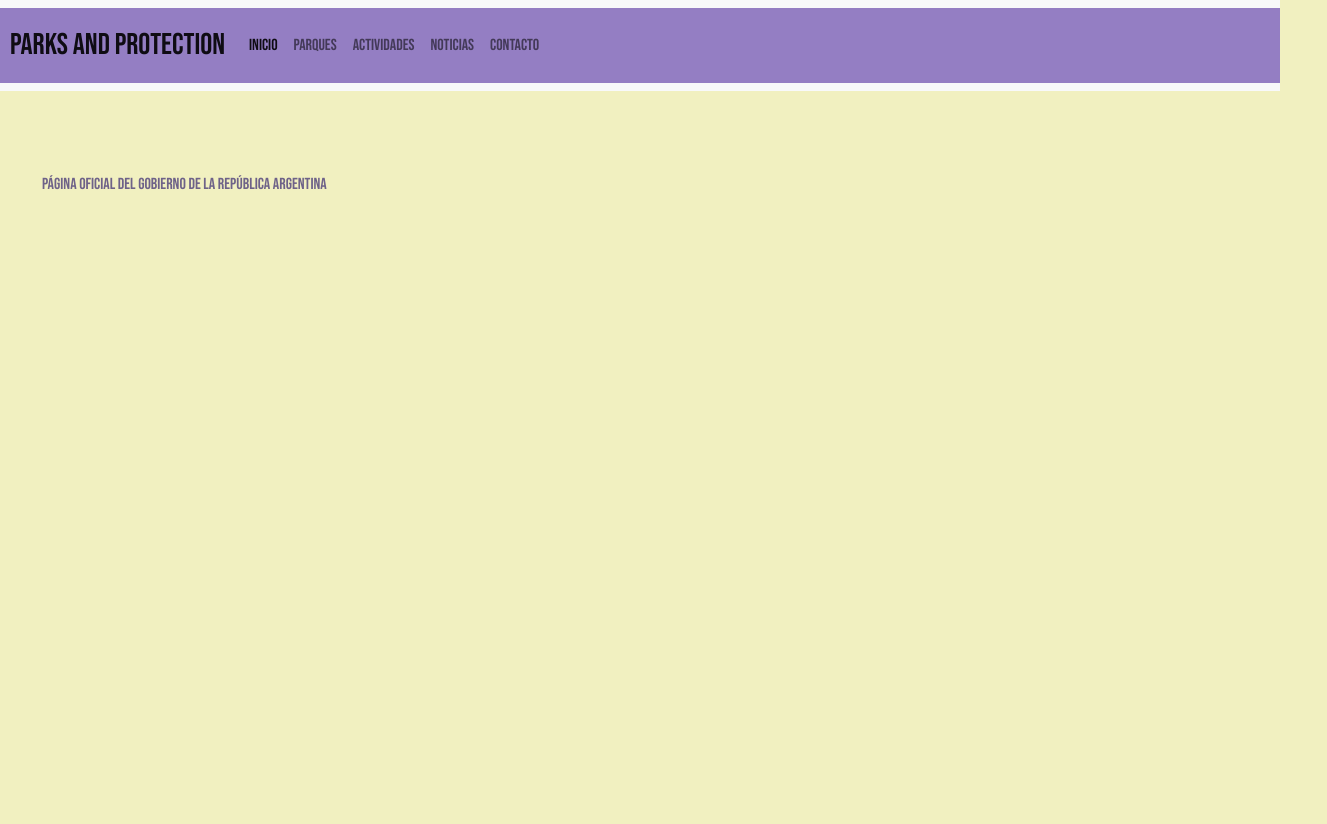
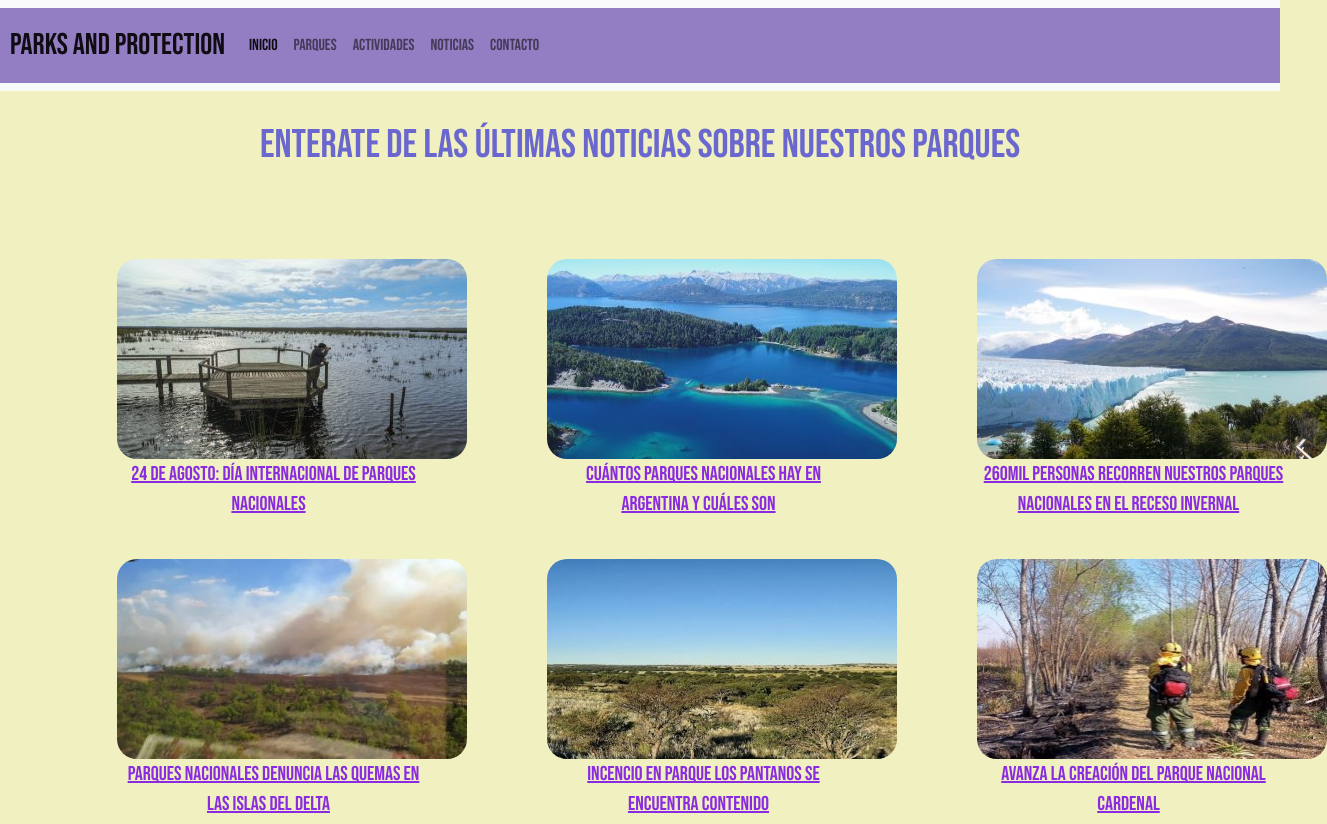
Before and after one commit to CarmelaSipowicz/proyectoCoder, a plain HTML site: page sections/noticias.html in a window 1280 px wide. Shown: the top 824 px of the page, 1327 px wide, since content can reach past the window. Before the commit the page ends 800 px from the top, so only its background shows below. Drawn offline with nearby package versions, Linux system fonts and the light colour scheme.

Commit message:
noticias

```diff
--- a/sass/_generales.scss
+++ b/sass/_generales.scss
@@ -4,5 +4,5 @@
 }
 
 body{
-    background-color: $color-fondo
+    background-color: #F1F0C0;
 }
--- /dev/null
+++ b/sass/_noticias.scss
@@ -0,0 +1,40 @@
+.Noticias{
+    display: grid;
+    grid-template-columns: 430px 430px 430px;
+    grid-template-rows: 300px 300px 300px;
+    padding: 40px;
+
+    .imagesNoticias{
+        @include flex-column-center;
+        padding: 5px ;
+        margin: 40px;
+        transition: all 2s;
+
+        &:hover{
+            transform: scale(1.2);
+        }
+
+        img{
+            width: 350px;
+            height: 200px;
+            border-radius: 20px
+        }
+        ul li{
+            list-style-type: none;
+            align-items: center;
+            text-align: center;
+
+            a{
+                padding: 5px;
+                font-family: 'Bebas Neue', cursive;;
+                font-size: 20px;
+                color: blueviolet;
+                text-decoration:underline;
+
+            }
+
+
+        }
+    }
+
+}
--- a/sass/estilos.scss
+++ b/sass/estilos.scss
@@ -4,6 +4,7 @@
 @import "navbar";
 @import "inicio";
 @import "footer";
+@import "noticias";
 @import "parques";
 @import "actividades";
 @import "contacto";
--- a/sections/noticias.html
+++ b/sections/noticias.html
@@ -42,8 +42,59 @@
         </header>
     </main>
 
+    <h1>Enterate de las últimas noticias sobre nuestros Parques</h1>
+<section class="Noticias">
+    <div class="imagesNoticias">
+        <ul>
+            <li>
+                <img src="../images/noticiasUno.jpg" alt="">
+                <a href="https://misionesonline.net/2022/08/24/dia-internacional-de-los-parques-naturales/" target="_blank">24 de Agosto: Día Internacional de Parques Nacionales</a>
+            </li>
+        </ul>
+    </div>
+    <div class="imagesNoticias">
+        <ul>
+            <li>
+                <img src="../images/noticiasDos.jpg" alt="">
+                <a href="https://www.pagina12.com.ar/473168-parques-nacionales-cuantos-hay-en-argentina-y-cuales-son-los" target="_blank">Cuántos parques nacionales hay en Argentina y cuáles son</a>
+            </li>
+        </ul>
+    </div>
+    <div class="imagesNoticias">
+        <ul>
+            <li>
+                <img src="../images/noticiasTres.jpg" alt="">
+                <a href="https://www.argentina.gob.ar/noticias/mas-de-260-mil-personas-recorrieron-los-parques-nacionales-en-el-receso-invernal" target="_blank">260mil personas recorren nuestros parques nacionales en el receso invernal</a>
+            </li>
+        </ul>
+    </div>
+    <div class="imagesNoticias">
+        <ul>
+            <li>
+                <img src="../images/noticiasCuatro.jpg" alt="">
+                <a href="https://www.argentina.gob.ar/noticias/parques-nacionales-denuncio-las-quemas-intencionales-en-islas-de-santa-fe" target="_blank">Parques Nacionales denuncia las quemas en Las Islas del Delta</a>
+            </li>
+        </ul>
+    </div>
+    <div class="imagesNoticias">
+        <ul>
+            <li>
+                <img src="../images/noticiasCinco.jpg" alt="">
+                <a href="https://www.argentina.gob.ar/noticias/el-incendio-del-parque-nacional-ciervo-de-los-pantanos-se-encuentra-detenido-y-contenido" target="_blank">Incencio en Parque los pantanos se encuentra contenido</a>
+            </li>
+        </ul>
+    </div>
+    <div class="imagesNoticias">
+        <ul>
+            <li>
+                <img src="../images/noticiasSeis.jpg" alt="">
+                <a href="https://www.argentina.gob.ar/noticias/avanza-la-creacion-del-parque-nacional-el-caldenal" target="_blank">Avanza la creación del Parque Nacional Cardenal</a>
+            </li>
+        </ul>
+    </div>
 
 
+</section>
 
 
     <footer>
```
Also changed, not shown: images/noticiasCinco.jpg (added), images/noticiasCuatro.jpg (added), images/noticiasDos.jpg (added), images/noticiasSeis.jpg (added), images/noticiasTres.jpg (added), images/noticiasUno.jpg (added), style/estilos.css, 1 other file.
